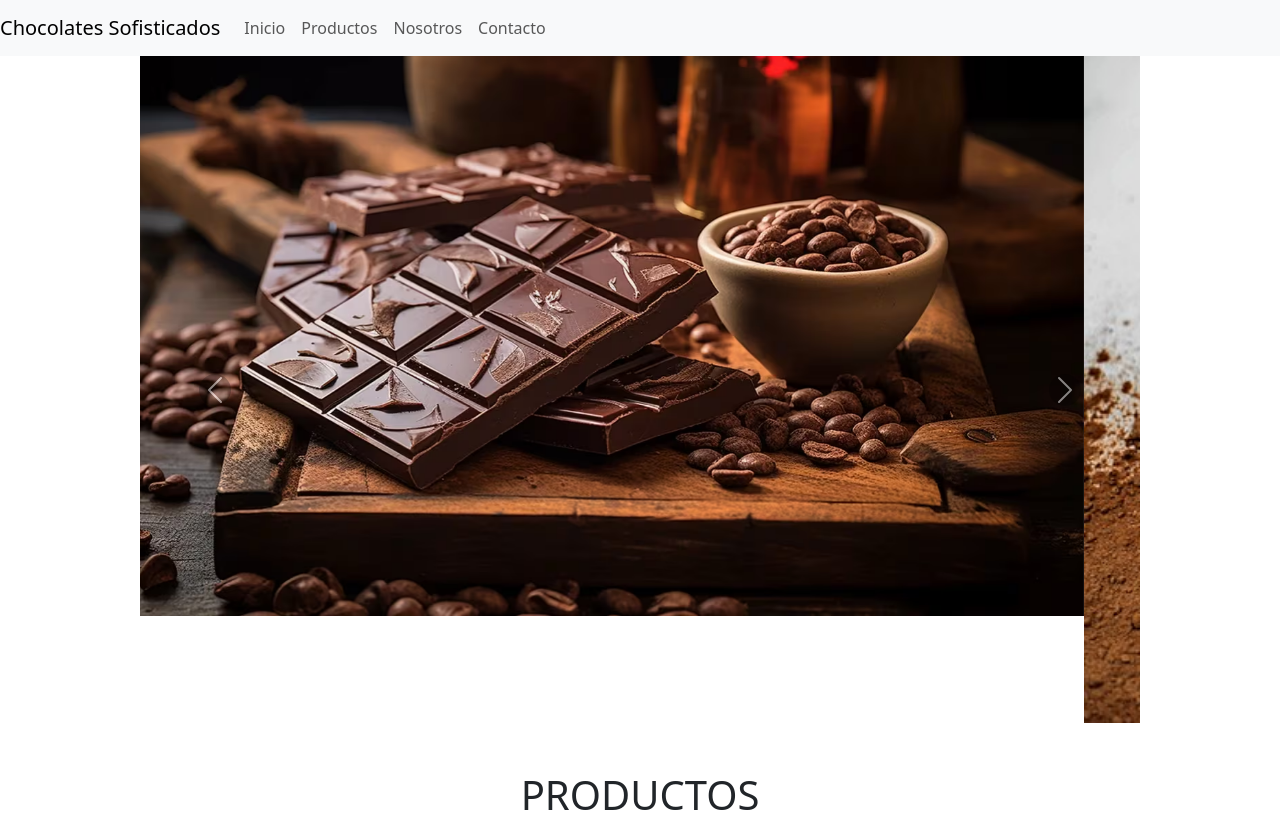
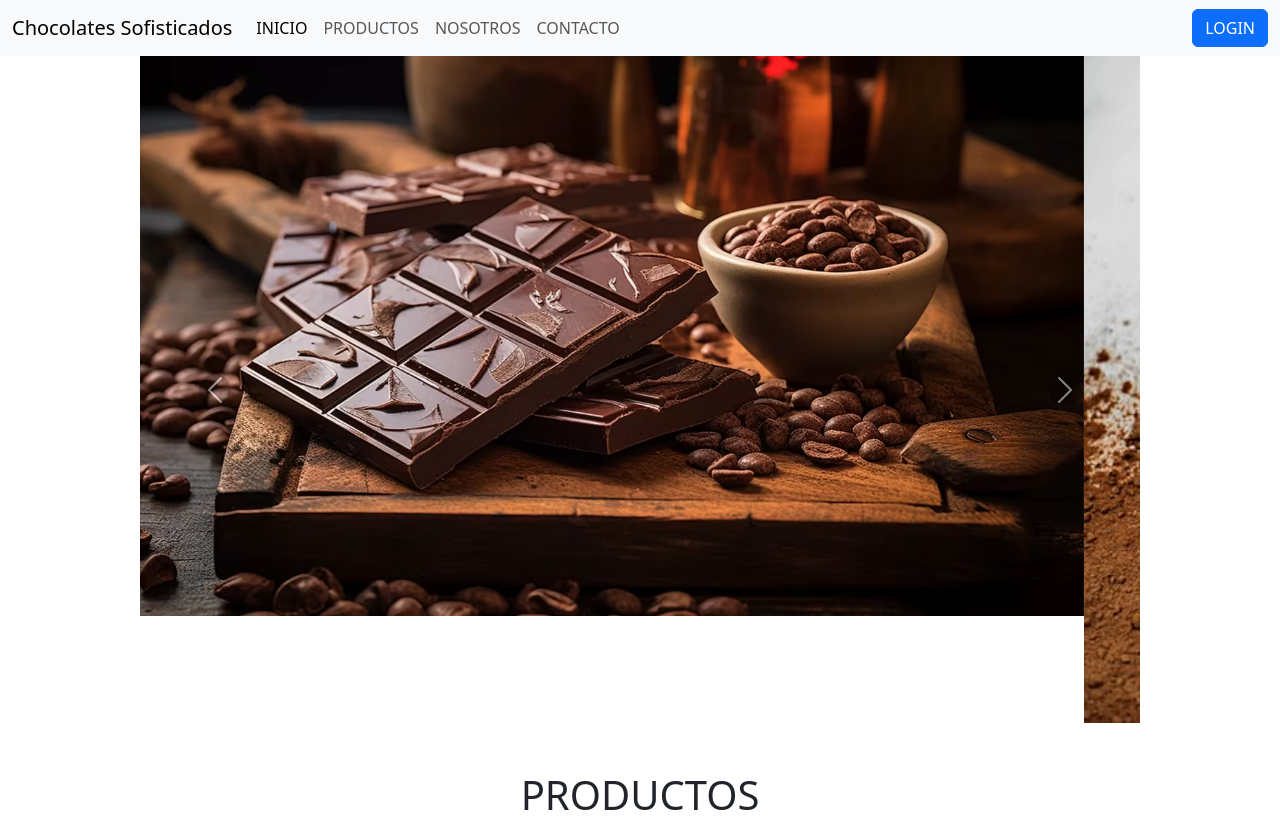
Before and after one commit to armincano/website-chocolates-sofisticados, a plain HTML site: page pages/landing/index.html in a window 1280 px wide. Shown: the top 822 px of the page. Drawn offline with nearby package versions, Linux system fonts and the light colour scheme.

Commit message:
cambio navbar, style, funcionalidad

```diff
--- a/pages/landing/index.html
+++ b/pages/landing/index.html
@@ -18,29 +18,34 @@
 
 
     <!-- Navbar -->
-    <nav class="navbar navbar-expand-lg navbar-light bg-light">
+	<nav class="navbar navbar-expand-lg bg-body-tertiary sticky-top">
+        <div class="container-fluid">
             <a class="navbar-brand" href="#">Chocolates Sofisticados</a>
-        <button class="navbar-toggler" type="button" data-bs-toggle="collapse" data-bs-target="#navbarNav"
-            aria-controls="navbarNav" aria-expanded="false" aria-label="Toggle navigation">
+            <button class="navbar-toggler" type="button" data-bs-toggle="collapse" data-bs-target="#navbarContent"
+                aria-controls="navbarContent" aria-expanded="false" aria-label="Toggle navigation">
                 <span class="navbar-toggler-icon"></span>
             </button>
-        <div class="collapse navbar-collapse" id="navbarNav">
-            <ul class="navbar-nav">
+            <div class="collapse navbar-collapse" id="navbarContent">
+                <ul class="navbar-nav me-auto mb-2 mb-lg-0">
                     <li class="nav-item">
-                    <a class="nav-link" href="#navBarNav">Inicio</a>
+                        <a class="nav-link active" href="#carouselExampleIndicators">INICIO</a>
                     </li>
                     <li class="nav-item">
-                    <a class="nav-link" href="#productos">Productos</a>
+                        <a class="nav-link" href="#productos">PRODUCTOS</a>
                     </li>
                     <li class="nav-item">
-                    <a class="nav-link" href="#about">Nosotros</a>
+                        <a class="nav-link" href="#about">NOSOTROS</a>
                     </li>
                     <li class="nav-item">
-                    <a class="nav-link" href="#contact">Contacto</a>
+                        <a class="nav-link" href="#contact">CONTACTO</a>
                     </li>
                 </ul>
+                <button class="btn btn-primary" type="submit">LOGIN</button>
+            </div>
         </div>
     </nav>
+
+
 
 
 
@@ -354,7 +359,7 @@
                 <div class="col-md-4">
                     <h5>Enlaces Rápidos</h5>
                     <ul class="list-unstyled">
-                        <li><a href="#navbarNav" class="text-white">Inicio</a></li>
+                        <li><a href="#carouselExampleIndicators" class="text-white">Inicio</a></li>
 
                     </ul>
                 </div>
@@ -379,7 +384,7 @@
 
      <script src="https://code.jquery.com/jquery-3.6.0.min.js"></script>
     <script src="https://stackpath.bootstrapcdn.com/bootstrap/5.3.0/js/bootstrap.bundle.min.js"></script>
-
+	<script src="https://cdn.jsdelivr.net/npm/bootstrap@5.3.3/dist/js/bootstrap.bundle.min.js" integrity="sha384-YvpcrYf0tY3lHB60NNkmXc5s9fDVZLESaAA55NDzOxhy9GkcIdslK1eN7N6jIeHz" crossorigin="anonymous"></script>
 </body>
 
 </html>
```
Also changed, not shown: pages/landing/style.css (+1 -13 lines). Lines whose indentation alone changed are shown as unchanged.
